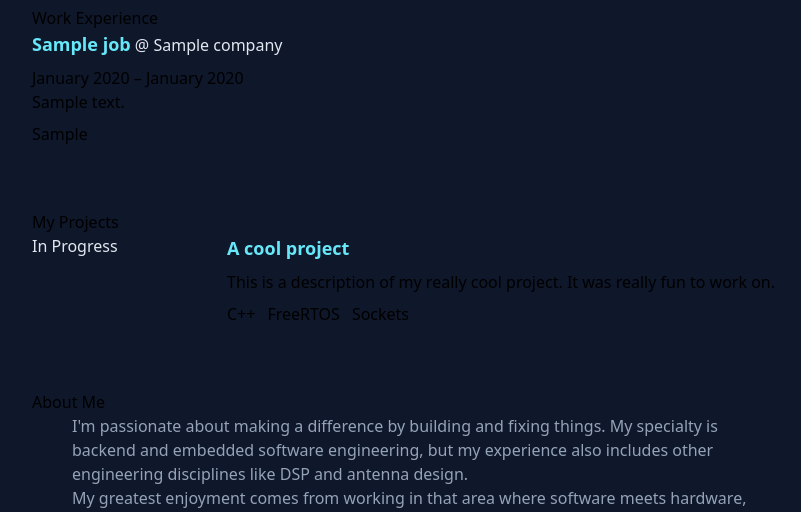
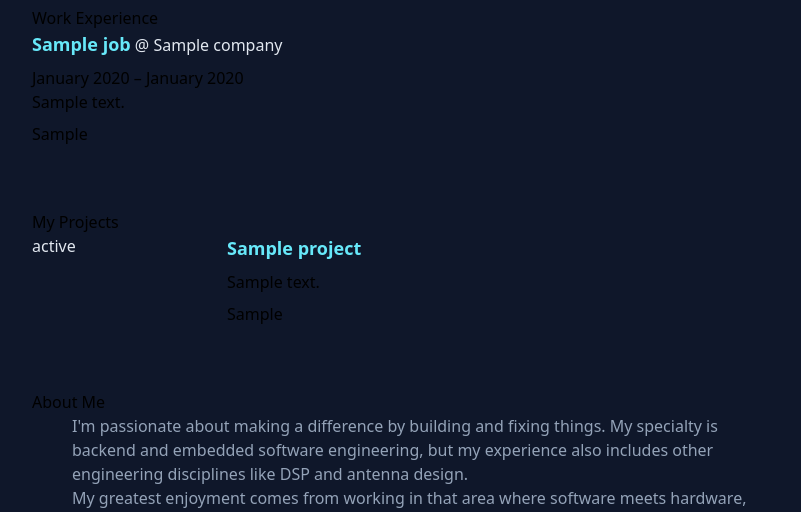
Before and after one commit to CategoryCory/corydottech, a Django app: template templates/pages/home.html in a window 1280 px wide. Shown: the part 274-786 px from the top of the page, without its empty margins (224-1025 px from the left). Run offline with Django 5.2, Linux system fonts and the light colour scheme; the template is opened without the code that fills it: most values are stand-ins (such as "Sample title", 1, 10 or a date in 2020); some libraries are stand-ins or nearby versions.

Commit message:
Fix static fields in projects display, add github link to project model

```diff
--- a/projects/models.py
+++ b/projects/models.py
@@ -19,6 +19,7 @@ class Project(models.Model):
     summary = models.CharField(max_length=255)
     description = models.TextField()
     status = models.CharField(max_length=25, choices=STATUS_CHOICES, default=IN_PROGRESS)
+    github_url = models.URLField(blank=True, null=True)
     skills_used = TaggableManager()
 
     def __str__(self) -> str:
--- a/templates/pages/home.html
+++ b/templates/pages/home.html
@@ -30,19 +30,21 @@
         </div>
         <div class="mt-16">
             <h2 class="section-header section-header-line">My Projects</h2>
-            <div class="project-card grid grid-cols-1 md:grid-cols-4 gap-3">
-                <div class="col-span-1 text-slate-200 hidden md:block">In Progress</div>
-                <div class="col-span-3 space-y-2">
-                    <h4 class="text-lg text-cyan-300 font-extrabold">A cool project</h4>
-                    <p class="md:hidden">In Progress</p>
-                    <p>This is a description of my really cool project. It was really fun to work on.</p>
-                    <div class="flex justify-start items-center flex-wrap gap-3">
-                        <p class="skill-tag">C++</p>
-                        <p class="skill-tag">FreeRTOS</p>
-                        <p class="skill-tag">Sockets</p>
+            {% for project in projects %}
+                <div class="project-card grid grid-cols-1 md:grid-cols-4 gap-3">
+                    <div class="col-span-1 text-slate-200 hidden md:block">{{ project.get_status_display }}</div>
+                    <div class="col-span-3 space-y-2">
+                        <h4 class="text-lg text-cyan-300 font-extrabold">{{ project.name }}</h4>
+                        <p class="md:hidden">{{ project.get_status_display }}</p>
+                        <p>{{ project.summary }}</p>
+                        <div class="flex justify-start items-center flex-wrap gap-3">
+                            {% for project_skill in project.skills_used.all %}
+                                <p class="skill-tag">{{ project_skill }}</p>
+                            {% endfor %}
+                        </div>
                     </div>
                 </div>
-            </div>
+            {% endfor %}
         </div>
         <div class="mt-16">
             <h2 class="section-header section-header-line">About Me</h2>
```
Also changed, not shown: projects/migrations/0004_project_github_url.py (added).
